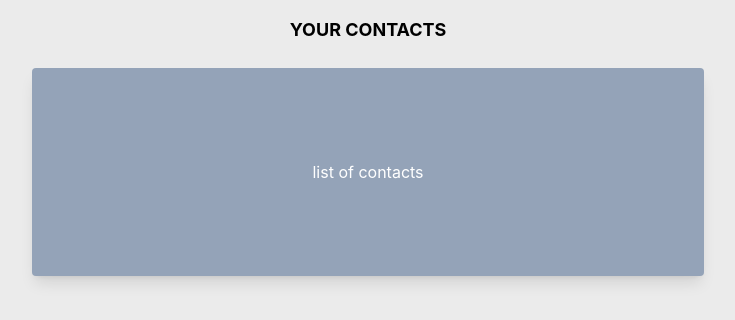
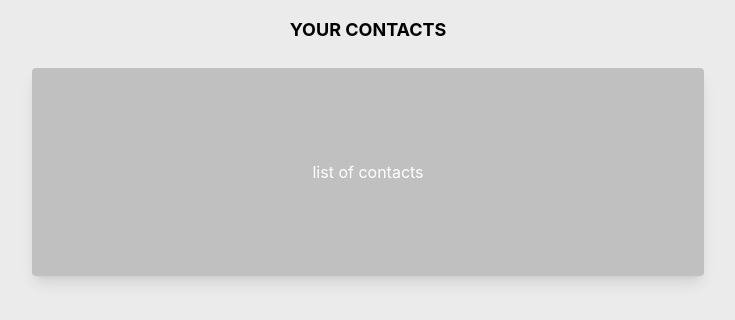
Before and after one commit to agirmar92/simple-entity-list-app, a React (Create React App) app: page / in a window 1280 px wide. Shown: the top 320 px of the page, without its empty margins (272-1007 px from the left). Built offline with nearby package versions, Linux system fonts and the light colour scheme.

Commit message:
feat: modify bg color of contact list

```diff
--- a/src/App.tsx
+++ b/src/App.tsx
@@ -7,7 +7,7 @@ function App() {
         </h1>
       </header>
       <main className="p-2 flex justify-center">
-        <div className="flex justify-center items-center bg-slate-400 shadow-lg grow-1 w-full max-w-2xl text-white min-h-52 rounded">
+        <div className="flex justify-center items-center bg-silver shadow-lg grow-1 w-full max-w-2xl text-white min-h-52 rounded">
           list of contacts
         </div>
       </main>
--- a/tailwind.config.js
+++ b/tailwind.config.js
@@ -5,6 +5,7 @@ module.exports = {
     extend: {
       backgroundColor: {
         'anti-flash-white': '#EBEBEB',
+        silver: '#C0C0C0',
       },
     },
   },
```
